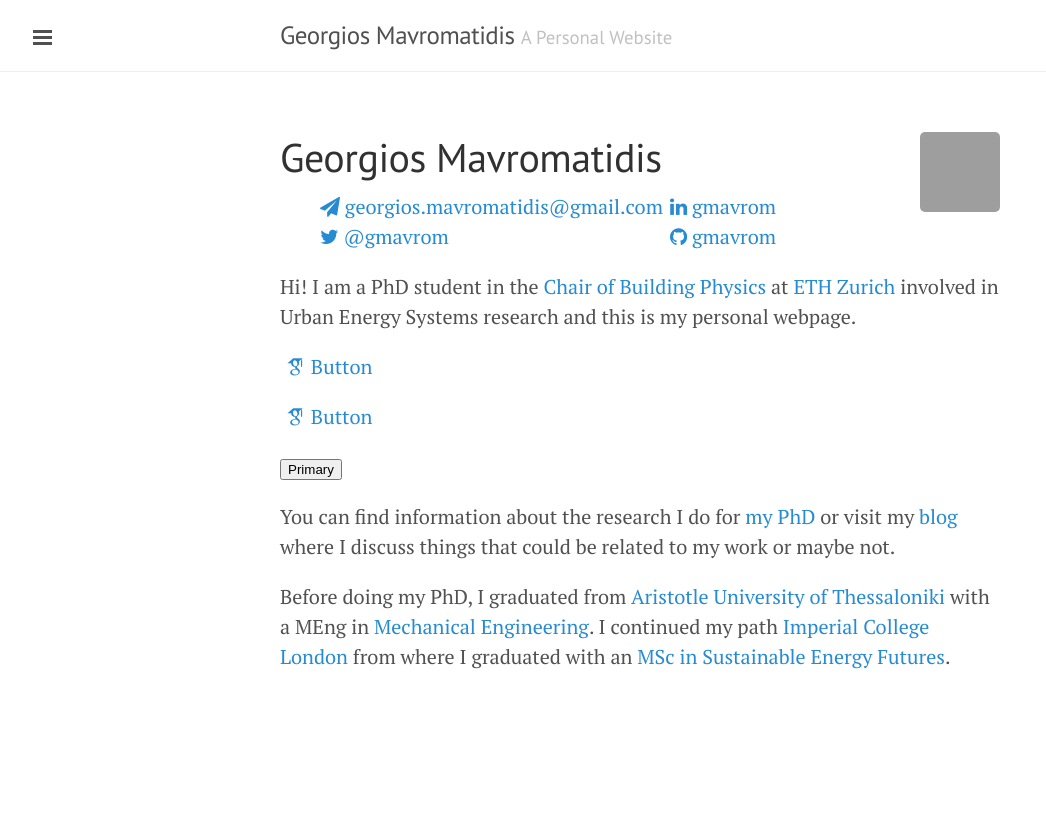
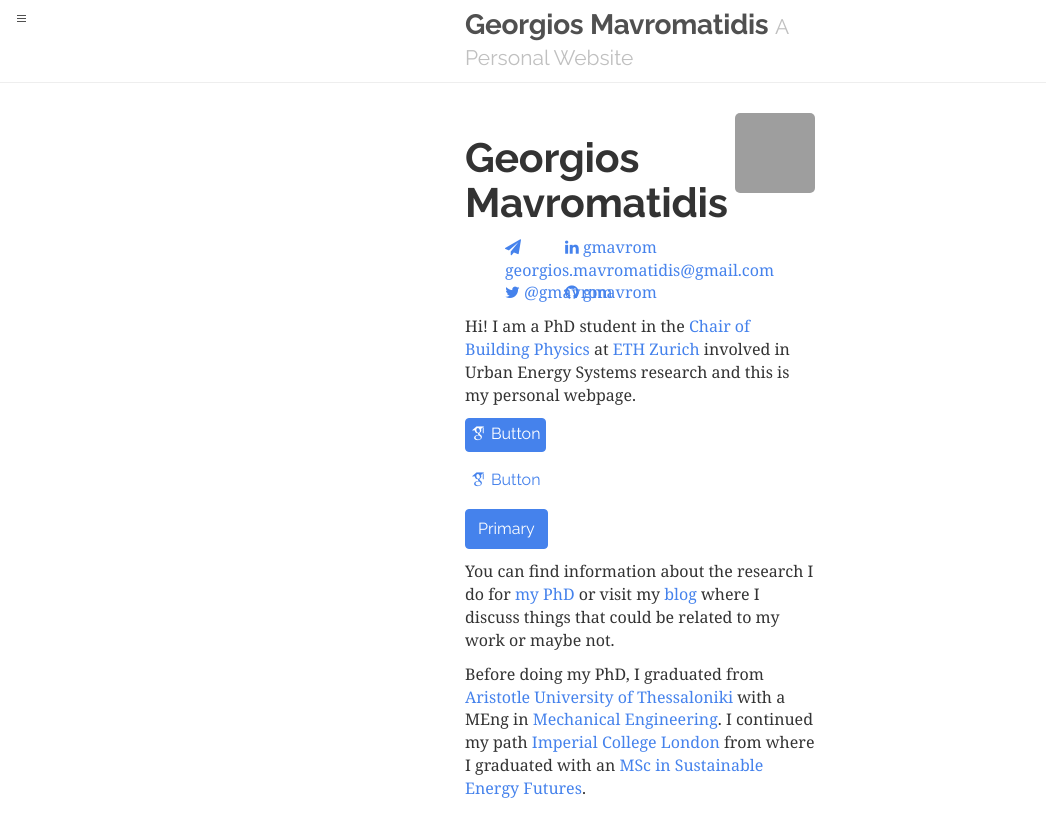
Before and after one commit to gmavrom33/gmavrom.github.io, a Jekyll site: the page built from index.md, in a window 1280 px wide. Shown: the top 837 px of the page, without its empty margins (0-1046 px from the left). Built offline with Jekyll 4.4.1, drawn with Linux system fonts in a browser that asks for light colours; nearby versions of some CDN libraries; some web fonts are replaced; grey boxes are pictures that could not be loaded.

Commit message:
Update head.html

```diff
--- a/_includes/head.html
+++ b/_includes/head.html
@@ -22,8 +22,8 @@
   <link rel="stylesheet" href="https://fonts.googleapis.com/css?family=PT+Serif:400,400italic,700%7CPT+Sans:400">
   <link rel="stylesheet" href="/css/academicons.css"/>
   <link rel="stylesheet" href="//maxcdn.bootstrapcdn.com/font-awesome/4.3.0/css/font-awesome.min.css" >
-  <!-- <link href="/css/bootstrap.min.css" rel="stylesheet"> -->
-  <!-- <link href="/css/font-awesome.min.css" rel="stylesheet"> -->
+  <link href="/css/bootstrap.min.css" rel="stylesheet">
+  <link href="/css/bootstrap.css" rel="stylesheet">
 
   <!-- Icons -->
   <link rel="apple-touch-icon-precomposed" sizes="144x144" href="/public/apple-touch-icon-144-precomposed.png">
```
